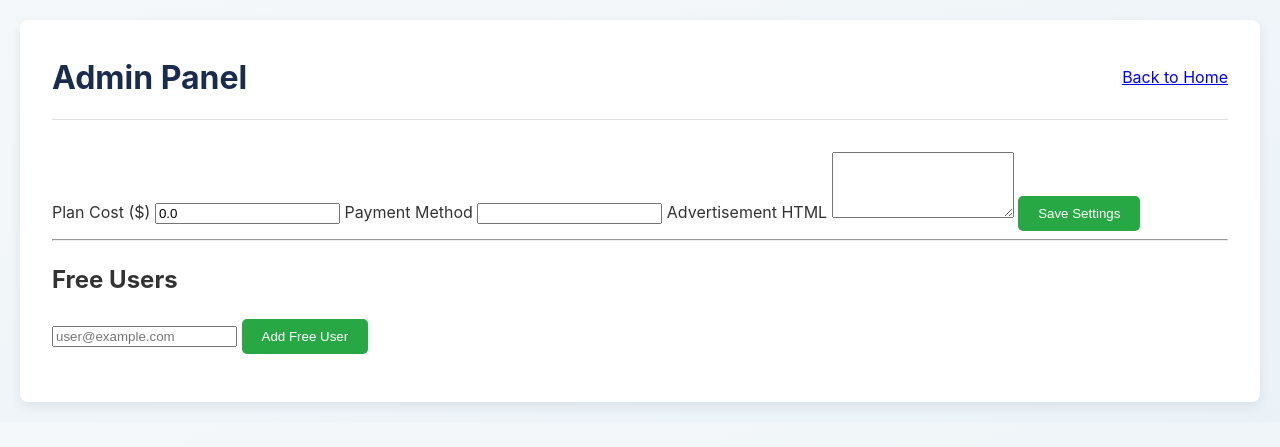
After one commit to asofo1996/meeting-assistant, a Flask app: page /admin in a window 1280 px wide. The commit adds this page. Shown: the top 447 px of the page. Run offline with Flask 3, Linux system fonts and the light colour scheme; data comes from the database, SQL or seed files in the repository; parts of the project's set-up code (start-up, migrations or seed data) failed here and were passed over.

Commit message:
Add basic admin page and advertisement support

```diff
--- a/app.py
+++ b/app.py
@@ -1,214 +1,12 @@
-import streamlit as st
-import os
-import io
-import pandas as pd
-from datetime import datetime
-from streamlit_audiorecorder import st_audiorecorder
-from google.cloud import speech
-import openai
-import gspread
-from oauth2client.service_account import ServiceAccountCredentials
+"""Run the Flask Meeting Assistant.
 
-# --- 1. 초기 설정 ---
+This file used to contain a Streamlit implementation. To avoid confusing
+`ModuleNotFoundError` messages when running `python app.py`, it now simply
+launches the Flask app defined in ``run.py``.
+"""
 
-# 페이지 레이아웃을 넓게 설정
-st.set_page_config(layout="wide")
-
-# Google Cloud 자격 증명 설정
-# App Engine 배포 시에는 자동으로 인증되지만, 로컬 테스트를 위해 파일 경로를 지정할 수 있습니다.
-try:
-    # 로컬 테스트용 경로 (secret 폴더 안에 google_credentials.json 파일이 있다고 가정)
-    credentials_path = os.path.join("secret", "google_credentials.json")
-    if os.path.exists(credentials_path):
-        os.environ["GOOGLE_APPLICATION_CREDENTIALS"] = credentials_path
-except Exception:
-    pass # 배포 환경에서는 이 부분이 없어도 됩니다.
-
-# OpenAI API 키 설정
-# Streamlit Cloud의 Secrets 또는 로컬 환경 변수에서 키를 가져옵니다.
-try:
-    openai.api_key = st.secrets["OPENAI_API_KEY"]
-    google_sheet_creds_dict = st.secrets["GOOGLE_SHEET_CREDS"]
-except (FileNotFoundError, KeyError):
-    # 로컬 테스트를 위해 직접 키를 입력할 수 있습니다.
-    openai.api_key = os.environ.get("OPENAI_API_KEY", "YOUR_OPENAI_API_KEY")
-    # 로컬 테스트용 Google Sheets 자격 증명 (secret/credentials.json 파일 내용)
-    # 이 부분은 배포 시에는 Streamlit Secrets로 관리해야 합니다.
-    google_sheet_creds_dict = {}
-
-# Google Sheets 인증
-try:
-    scope = ["https://spreadsheets.google.com/feeds", 'https://www.googleapis.com/auth/spreadsheets',
-             "https://www.googleapis.com/auth/drive.file", "https://www.googleapis.com/auth/drive"]
-    creds = ServiceAccountCredentials.from_json_keyfile_dict(google_sheet_creds_dict, scope)
-    client = gspread.authorize(creds)
-    spreadsheet = client.open("미팅GPT")
-except Exception as e:
-    st.error(f"Google Sheets 인증에 실패했습니다: {e}")
-    spreadsheet = None
+from run import app, socketio
 
 
-# --- 2. 핵심 함수 정의 ---
-
-@st.cache_data
-def transcribe_audio(audio_bytes):
-    """오디오 바이트를 텍스트로 변환하는 함수"""
-    try:
-        client = speech.SpeechClient()
-        audio = speech.RecognitionAudio(content=audio_bytes)
-        config = speech.RecognitionConfig(
-            encoding=speech.RecognitionConfig.AudioEncoding.LINEAR16,
-            sample_rate_hertz=16000,  # 오디오 레코더의 기본 샘플링 레이트
-            language_code="ko-KR",
-            enable_automatic_punctuation=True,
-        )
-        response = client.recognize(config=config, audio=audio)
-        return "".join([result.alternatives[0].transcript for result in response.results])
-    except Exception as e:
-        st.error(f"음성 인식 중 오류 발생: {e}")
-        return None
-
-@st.cache_data
-def get_gpt_suggestion(text, style_prompt):
-    """텍스트를 기반으로 GPT 답변을 생성하는 함수"""
-    try:
-        system_message = f"You are a helpful meeting assistant. Based on the user's speech, provide a concise, actionable, and helpful response or suggestion to advance the meeting. {style_prompt}. Please respond in Korean."
-        response = openai.chat.completions.create(
-            model="gpt-4o",
-            messages=[
-                {"role": "system", "content": system_message},
-                {"role": "user", "content": text}
-            ],
-            max_tokens=150,
-            temperature=0.7,
-        )
-        return response.choices[0].message.content.strip()
-    except Exception as e:
-        st.error(f"GPT 답변 생성 중 오류 발생: {e}")
-        return "AI 답변을 생성할 수 없습니다."
-
-def add_to_sheet(worksheet, data):
-    """데이터를 구글 시트에 추가하는 함수"""
-    try:
-        # 데이터프레임으로 변환하여 추가
-        df = pd.DataFrame([data])
-        # 헤더 없이 데이터만 추가
-        worksheet.append_rows(df.values.tolist(), value_input_option='USER_ENTERED')
-    except Exception as e:
-        st.error(f"시트 저장 중 오류 발생: {e}")
-
-# --- 3. Streamlit UI 구성 ---
-
-st.title("🚀 실시간 미팅 어시스턴트")
-st.markdown("---")
-
-# 세션 상태 초기화 (데이터를 페이지 리로드 간에 유지하기 위함)
-if 'meeting_data' not in st.session_state:
-    st.session_state.meeting_data = []
-if 'current_sheet' not in st.session_state:
-    st.session_state.current_sheet = None
-if 'meeting_started' not in st.session_state:
-    st.session_state.meeting_started = False
-
-
-# --- 사이드바 ---
-with st.sidebar:
-    st.header("⚙️ 미팅 설정")
-
-    if not st.session_state.meeting_started:
-        meeting_title = st.text_input("미팅 제목", f"미팅_{datetime.now().strftime('%Y%m%d_%H%M')}")
-
-        if st.button("새 미팅 시작", type="primary"):
-            if spreadsheet:
-                try:
-                    # 새 워크시트 생성
-                    new_sheet = spreadsheet.add_worksheet(title=meeting_title, rows="100", cols="4")
-                    # 헤더 추가
-                    new_sheet.append_row(["타임스탬프", "고객 발언", "AI 추천 답변", "답변 스타일"])
-                    st.session_state.current_sheet = new_sheet
-                    st.session_state.meeting_started = True
-                    st.session_state.meeting_data = [] # 이전 데이터 초기화
-                    st.rerun() # 페이지 새로고침
-                except gspread.exceptions.WorksheetExists:
-                    st.warning("같은 이름의 미팅이 이미 존재합니다. 다른 제목을 사용해주세요.")
-                except Exception as e:
-                    st.error(f"시트 생성 중 오류 발생: {e}")
-            else:
-                st.error("Google Sheets에 연결할 수 없어 미팅을 시작할 수 없습니다.")
-    else:
-        st.success(f"'{st.session_state.current_sheet.title}' 미팅 진행 중...")
-        if st.button("미팅 종료"):
-            st.session_state.meeting_started = False
-            st.session_state.current_sheet = None
-            st.session_state.meeting_data = []
-            st.rerun()
-
-    st.markdown("---")
-    st.header("🎨 답변 스타일")
-    answer_style = st.selectbox(
-        "스타일 선택",
-        ["기본 (간결하고 명확하게)", "친절한 영업사원", "공격적인 협상가", "꼼꼼한 분석가"],
-        key="answer_style_select"
-    )
-    style_prompt = st.text_area(
-        "AI 프롬프트 (직접 수정 가능)",
-        {
-            "기본 (간결하고 명확하게)": "Be concise and clear.",
-            "친절한 영업사원": "Respond in a very friendly, positive, and persuasive tone, focusing on building a good relationship.",
-            "공격적인 협상가": "Respond with a strong, assertive, and challenging tone, aiming to get the best possible deal.",
-            "꼼꼼한 분석가": "Respond with a detailed, data-driven, and analytical tone, asking clarifying questions and pointing out potential issues."
-        }[answer_style],
-        height=150
-    )
-
-
-# --- 메인 화면 ---
-if st.session_state.meeting_started:
-    st.subheader("🎤 음성 녹음 및 변환")
-
-    # 오디오 레코더 UI
-    audio_bytes = st_audiorecorder(
-        start_prompt="▶️ 녹음 시작",
-        stop_prompt="⏹️ 녹음 중지",
-        pause_prompt="",
-        key="audio_recorder"
-    )
-
-    if audio_bytes:
-        st.audio(audio_bytes, format="audio/wav")
-
-        with st.spinner("음성을 텍스트로 변환 중..."):
-            transcript_text = transcribe(audio_bytes)
-
-        if transcript_text:
-            st.success("음성 변환 완료!")
-
-            with st.spinner("AI가 최적의 답변을 생성 중..."):
-                gpt_response = get_gpt_suggestion(transcript_text, style_prompt)
-
-            # 결과 데이터 구성
-            new_data = {
-                "타임스탬프": datetime.now().strftime('%Y-%m-%d %H:%M:%S'),
-                "고객 발언": transcript_text,
-                "AI 추천 답변": gpt_response,
-                "답변 스타일": answer_style
-            }
-
-            # 세션 상태에 데이터 추가 및 시트에 저장
-            st.session_state.meeting_data.insert(0, new_data)
-            if st.session_state.current_sheet:
-                add_to_sheet(st.session_state.current_sheet, new_data)
-
-    st.markdown("---")
-
-    # 데이터 표시
-    st.subheader("📋 실시간 회의록")
-    if st.session_state.meeting_data:
-        # 데이터프레임으로 변환하여 표시
-        df = pd.DataFrame(st.session_state.meeting_data)
-        st.dataframe(df, use_container_width=True)
-    else:
-        st.info("녹음된 내용이 없습니다. '녹음 시작' 버튼을 눌러 미팅을 기록하세요.")
-
-else:
-    st.info("왼쪽 사이드바에서 '새 미팅 시작' 버튼을 눌러주세요.")
+if __name__ == "__main__":  # pragma: no cover
+    socketio.run(app, debug=True, host="127.0.0.1", port=5000)
--- a/app/main.py
+++ b/app/main.py
@@ -5,7 +5,13 @@ from google.cloud import speech
 from gevent.queue import Queue # <<< 이 부분이 eventlet에서 gevent로 변경되었습니다.
 
 from . import db, socketio
-from .models import Meeting, Transcript, AnswerStyle
+from .models import (
+    Meeting,
+    Transcript,
+    AnswerStyle,
+    AppConfig,
+    FreeUser,
+)
 from .utils import get_gpt_suggestion
 
 main = Blueprint('main', __name__)
@@ -15,14 +21,18 @@ clients = {}
 # --- 1. 페이지 라우팅 ---
 @main.route('/')
 def index():
-    return render_template('index.html')
+    config = AppConfig.query.first()
+    ad = config.advertisement_html if config else ''
+    return render_template('index.html', advertisement=ad)
 
 @main.route('/meeting/<int:meeting_id>')
 def meeting_room(meeting_id):
     meeting = Meeting.query.get_or_404(meeting_id)
     styles = AnswerStyle.query.all()
     transcripts = Transcript.query.filter_by(meeting_id=meeting_id).order_by(Transcript.timestamp).all()
-    return render_template('meeting.html', meeting=meeting, styles=styles, transcripts=transcripts)
+    config = AppConfig.query.first()
+    ad = config.advertisement_html if config else ''
+    return render_template('meeting.html', meeting=meeting, styles=styles, transcripts=transcripts, advertisement=ad)
 
 @main.route('/history')
 def history():
@@ -33,6 +43,39 @@ def history():
 def styles():
     all_styles = AnswerStyle.query.all()
     return render_template('styles.html', styles=all_styles)
+
+
+@main.route('/admin', methods=['GET', 'POST'])
+def admin_page():
+    config = AppConfig.query.first()
+    if not config:
+        config = AppConfig()
+        db.session.add(config)
+        db.session.commit()
+    if request.method == 'POST':
+        config.plan_cost = float(request.form.get('plan_cost', config.plan_cost or 0))
+        config.payment_method = request.form.get('payment_method')
+        config.advertisement_html = request.form.get('advertisement_html')
+        db.session.commit()
+    free_users = FreeUser.query.all()
+    return render_template('admin.html', config=config, free_users=free_users)
+
+
+@main.route('/admin/free_user', methods=['POST'])
+def add_free_user():
+    email = request.form.get('email')
+    if email and not FreeUser.query.filter_by(email=email).first():
+        db.session.add(FreeUser(email=email))
+        db.session.commit()
+    return ('', 204)
+
+
+@main.route('/admin/free_user/<int:user_id>', methods=['DELETE'])
+def delete_free_user(user_id):
+    user = FreeUser.query.get_or_404(user_id)
+    db.session.delete(user)
+    db.session.commit()
+    return ('', 204)
 
 
 # --- 2. API 엔드포인트 ---
--- a/app/static/css/style.css
+++ b/app/static/css/style.css
@@ -1,7 +1,7 @@
 /* General Body Styles */
 body {
     font-family: -apple-system, BlinkMacSystemFont, "Segoe UI", Roboto, Helvetica, Arial, sans-serif;
-    background-color: #f4f7f9;
+    background: linear-gradient(to bottom right, #f5f8fa, #eaf2f8);
     color: #333;
     margin: 0;
     padding: 20px;
@@ -179,3 +179,11 @@ li a {
     margin-top: 0.5rem;
     align-self: flex-end;
 }
+
+.advertisement {
+    margin-top: 2rem;
+    padding: 1rem;
+    background: #fff7cc;
+    border-radius: 6px;
+    box-shadow: 0 2px 4px rgba(0,0,0,0.1);
+}
--- a/app/static/js/main.js
+++ b/app/static/js/main.js
@@ -2,6 +2,7 @@
 let socket;
 let audioContext;
 let isRecording = false;
+let currentTranscriptRow = null;
 
 // HTML 문서에서 필요한 요소들을 미리 찾아 변수에 저장합니다.
 const startBtn = document.getElementById('start-record-btn');
--- /dev/null
+++ b/app/templates/admin.html
@@ -0,0 +1,46 @@
+<!DOCTYPE html>
+<html lang="en">
+<head>
+    <meta charset="UTF-8">
+    <title>Admin Settings</title>
+    <link rel="stylesheet" href="{{ url_for('static', filename='css/style.css') }}">
+</head>
+<body>
+    <div class="container">
+        <div class="header">
+            <h1>Admin Panel</h1>
+            <a href="/" data-key="back_to_home">Back to Home</a>
+        </div>
+        <form method="POST">
+            <label>Plan Cost ($)</label>
+            <input type="number" step="0.01" name="plan_cost" value="{{ config.plan_cost }}">
+            <label>Payment Method</label>
+            <input type="text" name="payment_method" value="{{ config.payment_method or '' }}">
+            <label>Advertisement HTML</label>
+            <textarea name="advertisement_html" rows="4">{{ config.advertisement_html or '' }}</textarea>
+            <button type="submit">Save Settings</button>
+        </form>
+        <hr>
+        <h2>Free Users</h2>
+        <form id="free-user-form" method="POST" action="/admin/free_user">
+            <input type="email" name="email" placeholder="user@example.com" required>
+            <button type="submit">Add Free User</button>
+        </form>
+        <ul id="free-user-list">
+            {% for user in free_users %}
+            <li data-id="{{ user.id }}">{{ user.email }} <button class="delete-user">Delete</button></li>
+            {% endfor %}
+        </ul>
+    </div>
+    <script>
+        document.getElementById('free-user-list').addEventListener('click', function(e) {
+            if (e.target.classList.contains('delete-user')) {
+                const li = e.target.parentElement;
+                const id = li.dataset.id;
+                fetch(`/admin/free_user/${id}`, {method: 'DELETE'})
+                    .then(() => li.remove());
+            }
+        });
+    </script>
+</body>
+</html>
--- a/app/templates/index.html
+++ b/app/templates/index.html
@@ -21,6 +21,9 @@
         <button id="new-meeting-btn" data-key="create_new_meeting">Create New Meeting</button>
         <a href="/history" class="button-link" data-key="view_past_meetings">View Past Meetings</a>
         <a href="/styles" class="button-link" data-key="manage_answer_styles">Manage Answer Styles</a>
+        {% if advertisement %}
+        <div class="advertisement">{{ advertisement|safe }}</div>
+        {% endif %}
     </div>
 
     <script src="{{ url_for('static', filename='js/translations.js') }}"></script>
--- a/app/templates/meeting.html
+++ b/app/templates/meeting.html
@@ -45,6 +45,9 @@
                 {% endfor %}
             </div>
         </div>
+        {% if advertisement %}
+        <div class="advertisement">{{ advertisement|safe }}</div>
+        {% endif %}
     </div>
 
     <!-- data 속성에서 변수 값을 읽어와 JavaScript에서 사용합니다. -->
--- a/google_api_test.py
+++ b/google_api_test.py
@@ -1,5 +1,7 @@
 import os
-from google.cloud import speech
+import pytest
+
+speech = pytest.importorskip('google.cloud.speech')
 
 # .env 파일이나 다른 설정 없이, 직접 자격 증명 파일을 지정합니다.
 os.environ['GOOGLE_APPLICATION_CREDENTIALS'] = 'google_credentials.json'
```
Also changed, not shown: app/models.py (+18 -1 lines), requirements.txt (+6 -6 lines), README.md (added), app/static/js/audio-processor.js (line endings or trailing spaces), app/static/js/language.js (line endings or trailing spaces), app/static/js/translations.js (line endings or trailing spaces), app/templates/history.html (line endings or trailing spaces), app/templates/styles.html (line endings or trailing spaces), app/utils.py (line endings or trailing spaces), run.py (line endings or trailing spaces).
